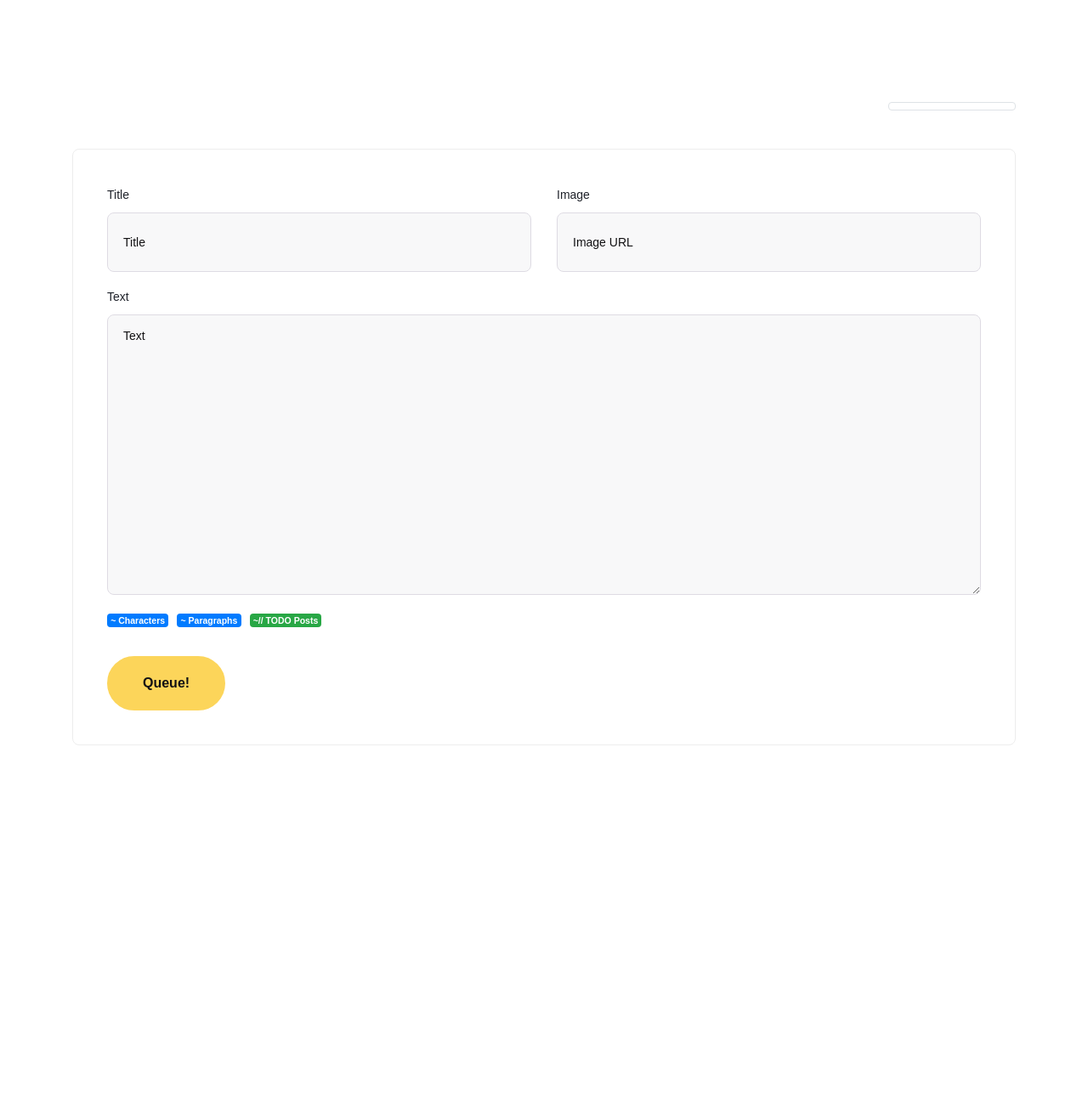
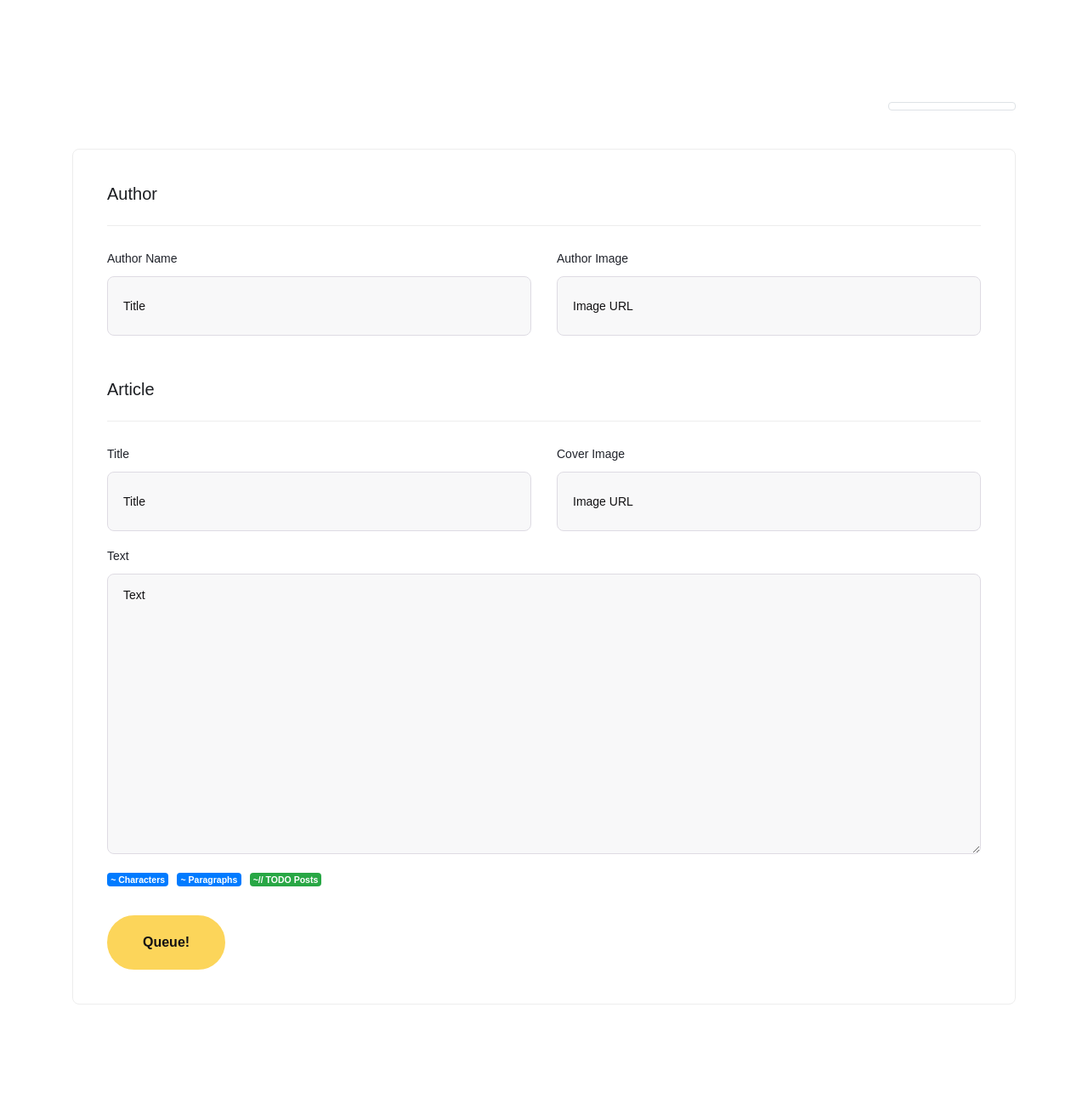
Before and after one commit to behzadev/my-daily-medium, a Symfony app: template templates/queue/index.html.twig in a window 1280 px wide. Shown: the top 1292 px of the page at 85% size. Before the commit the page ends 877 px from the top, so only its background shows below. Run offline with Twig, Linux system fonts and the light colour scheme; the template is opened without the code that fills it, so the values that code supplies are empty; some libraries are stand-ins or nearby versions.

Commit message:
add author name and image

```diff
--- a/public/css/style.css
+++ b/public/css/style.css
@@ -1,3 +1,4 @@
+/* https://bootsnipp.com/snippets/bx65A */
 body { -webkit-font-smoothing: antialiased; text-rendering: optimizeLegibility; font-family: 'Merriweather Sans', sans-serif; letter-spacing: 0px; font-size: 14px; color: #36333c; font-weight: 400; line-height: 26px; }
 .wrapper { margin: 0px 41px 41px 41px; }
 h1, h2, h3, h4, h5, h6 { letter-spacing: 0px; font-weight: 300; color: #1c1e22; margin: 0px 0px 15px 0px; font-family: 'Merriweather Sans', sans-serif; }
--- a/src/Controller/MediumController.php
+++ b/src/Controller/MediumController.php
@@ -39,6 +39,8 @@ class MediumController extends AbstractController
             ->setTitle($request->get('title'))
             ->setText($request->get('text'))
             ->setImage($request->get('image'))
+            ->setAuthorName($request->get('author_name'))
+            ->setAuthorImage($request->get('author_image'))
             ->setCharsCount(Medium::getCharsCount($request->get('text')))
             ->setParagraphsCount(Medium::getParagraphsCount($request->get('text')));
 
--- a/templates/queue/index.html.twig
+++ b/templates/queue/index.html.twig
@@ -13,7 +13,10 @@
 <div class="content">
     <div class="container">
         <div class="row" style="margin-bottom: 20px;">
-            <div class="col-xl-10 col-lg-10 col-md-10 col-sm-10 col-10">
+            <div class="col-xl-1 col-lg-1 col-md-1 col-sm-1 col-1">
+                <img class="rounded-circle" width="80" src="{{ article.author_image }}" />
+            </div>
+            <div class="col-xl-9 col-lg-9 col-md-9 col-sm-9 col-9">
                 <h2 style="padding-top: 20px;">{{ article.title }}</h2>
             </div>
             <div class="col-xl-2 col-lg-2 col-md-2 col-sm-2 col-2">
@@ -25,6 +28,24 @@
                 <div class="tour-booking-form">
                     <form id="queue-form">
                         <div class="row">
+                            <div class="col-xl-12 col-lg-12 col-md-12 col-sm-12 col-12 ">
+                                <h4 class="tour-form-title">Author</h4>
+                            </div>
+                            <div class="col-xl-6 col-lg-6 col-md-12 col-sm-12 col-12">
+                                <div class="form-group">
+                                    <label class="control-label" for="author_name">Author Name</label>
+                                    <input id="author_name" name="author_name" type="text" value="{{ article.author_name }}" placeholder="Title" class="form-control" required>
+                                </div>
+                            </div>
+                            <div class="col-xl-6 col-lg-6 col-md-12 col-sm-12 col-12">
+                                <div class="form-group">
+                                    <label class="control-label" for="author_image">Author Image</label>
+                                    <input id="author_image" name="author_image" type="text" value="{{ article.author_image }}" placeholder="Image URL" class="form-control" required>
+                                </div>
+                            </div>
+                            <div class="col-xl-12 col-lg-12 col-md-12 col-sm-12 col-12" style="margin-top: 35px;">
+                                <h4 class="tour-form-title">Article</h4>
+                            </div>
                             <div class="col-xl-6 col-lg-6 col-md-12 col-sm-12 col-12">
                                 <div class="form-group">
                                     <label class="control-label" for="name">Title</label>
@@ -33,7 +54,7 @@
                             </div>
                             <div class="col-xl-6 col-lg-6 col-md-12 col-sm-12 col-12">
                                 <div class="form-group">
-                                    <label class="control-label" for="name">Image</label>
+                                    <label class="control-label" for="name">Cover Image</label>
                                     <input id="image" name="image" type="text" value="{{ article.image }}" placeholder="Image URL" class="form-control" required>
                                 </div>
                             </div>
```
Also changed, not shown: src/Entity/Article.php (+34 -0 lines), src/Migrations/Version20191015065749.php (added, +35 -0 lines), src/Service/Medium.php (+8 -0 lines).
